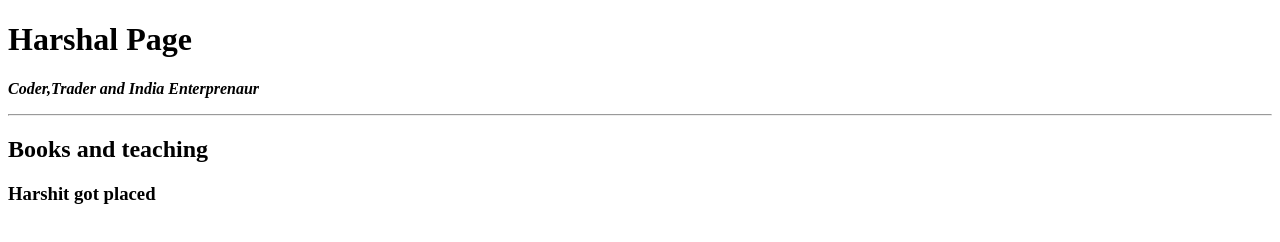
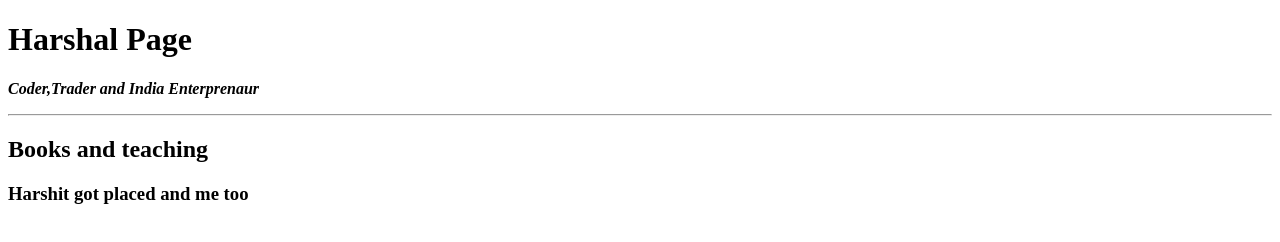
Before and after one commit to Harshal-611/demo, a plain HTML site: page HTML-Personal site/index.html in a window 1280 px wide. Drawn offline with Linux system fonts and the light colour scheme.

Commit message:
b2 commit

```diff
--- a/HTML-Personal site/index.html
+++ b/HTML-Personal site/index.html
@@ -10,7 +10,8 @@
 <p><i><b>Coder,Trader and India Enterprenaur</b></i></p>
 <hr>
 <h2>Books and teaching</h2>
-<h3>Harshit got placed</h3>
+<h3>Harshit got placed and me too</h3>
+
 
 </body>
 </html>
```
